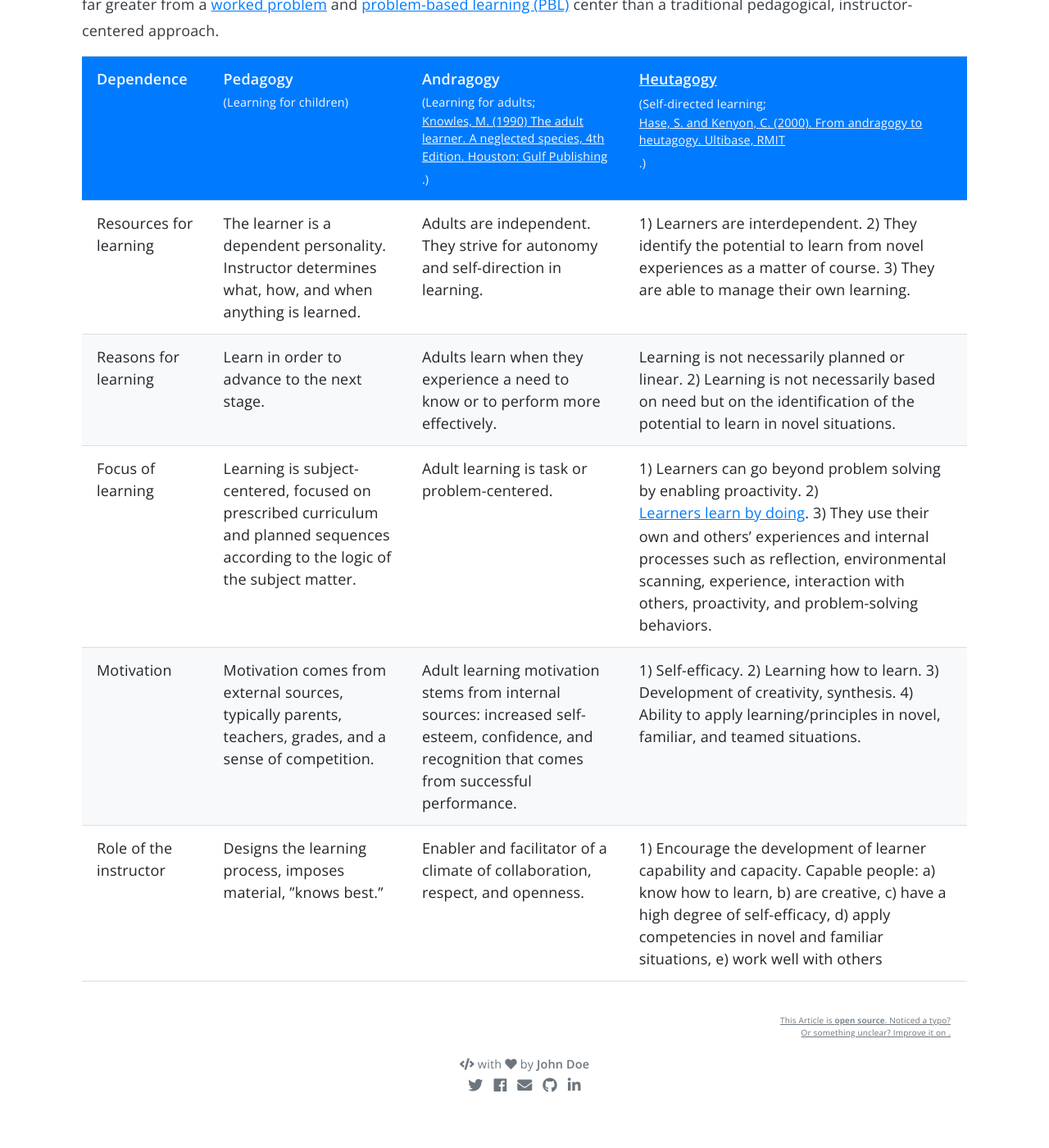
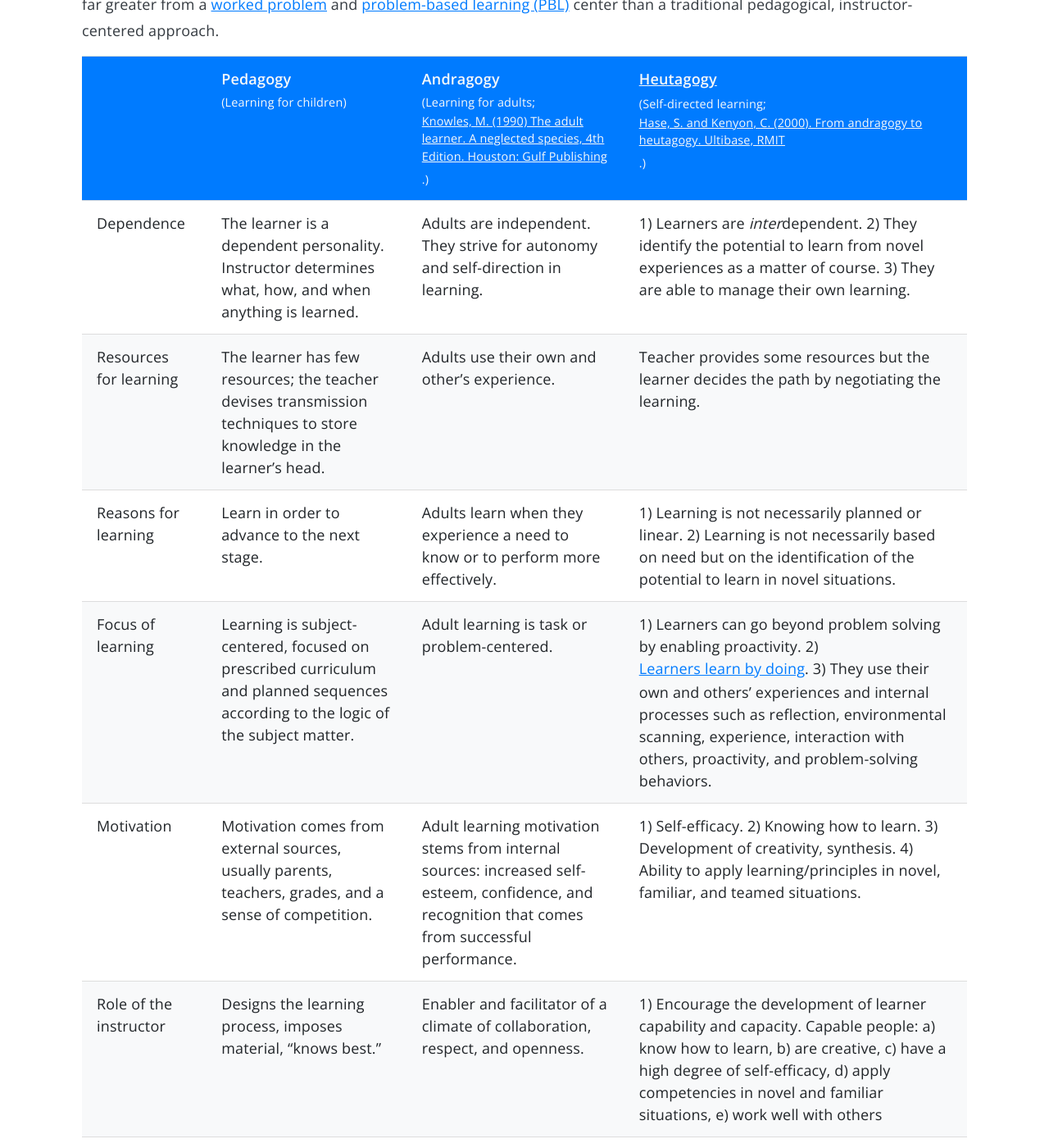
Before and after one commit to intrpr/jekyll-portfol-test, a Jekyll site: the page built from _posts/2019-08-06-learning.md, in a window 1280 px wide and 1400 px high, scrolled down 1552 px. Shown: the whole window at 82% size. Built offline with Jekyll 4.4.1, drawn with Linux system fonts in a browser that asks for light colours; nearby versions of some CDN libraries; some web fonts are replaced; our own code applies the rules of GitHub Pages for plain Markdown files; comment, search, counter and statistics services are not loaded; before the commit the page ends 2905 px from its top, so only the background shows below that.

Commit message:
Update 2019-08-06-learning.md

```diff
--- a/_posts/2019-08-06-learning.md
+++ b/_posts/2019-08-06-learning.md
@@ -21,10 +21,11 @@
 ## Moving from directed learning to adult to self-directed learning
 Based on the [diagram “The Difference Between Pedagogy, Andragogy, And Heutagogy” by Terry Heick,](http://www.teachthought.com/pedagogy/a-primer-in-heutagogy-and-self-directed-learning) this working document aims to provide us with a framework for learning in interpreting classes. Sign language interpreting skills education benefits far greater from a [worked problem](https://en.m.wikipedia.org/wiki/Worked-example_effect) and [problem-based learning (PBL)](https://en.m.wikipedia.org/wiki/Problem-based_learning) center than a traditional pedagogical, instructor-centered approach.
 
-| Dependence | Pedagogy<br><small>(Learning for children)</small> | Andragogy<br><small>(Learning for adults; <a href="http://academic.regis.edu/ed205/knowles.pdf">Knowles, M. (1990) The adult learner. A neglected species, 4th Edition. Houston: Gulf Publishing</a>.)</small> | [Heutagogy](https://heutagogycop.wordpress.com)<br><small>(Self-directed learning; <a href="http://pandora.nla.gov.au/nph-wb/20010220130000/http://ultibase.rmit.edu.au/Articles/dec00/hase2.htm">Hase, S. and Kenyon, C. (2000). From andragogy to heutagogy. Ultibase, RMIT</a>.)</small>
+|  | Pedagogy<br><small>(Learning for children)</small> | Andragogy<br><small>(Learning for adults; <a href="http://academic.regis.edu/ed205/knowles.pdf">Knowles, M. (1990) The adult learner. A neglected species, 4th Edition. Houston: Gulf Publishing</a>.)</small> | [Heutagogy](https://heutagogycop.wordpress.com)<br><small>(Self-directed learning; <a href="http://pandora.nla.gov.au/nph-wb/20010220130000/http://ultibase.rmit.edu.au/Articles/dec00/hase2.htm">Hase, S. and Kenyon, C. (2000). From andragogy to heutagogy. Ultibase, RMIT</a>.)</small>
 | --- | --- | --- | --- |
-| Resources for learning | The learner is a dependent personality. Instructor determines what, how, and when anything is learned. | Adults are independent. They strive for autonomy and self-direction in learning. | 1) Learners are interdependent. 2) They identify the potential to learn from novel experiences as a matter of course. 3) They are able to manage their own learning. |
-| Reasons for learning | Learn in order to advance to the next stage. | Adults learn when they experience a need to know or to perform more effectively. | Learning is not necessarily planned or linear. 2) Learning is not necessarily based on need but on the identification of the potential to learn in novel situations. |
+| Dependence | The learner is a dependent personality. Instructor determines what, how, and when anything is learned. | Adults are independent. They strive for autonomy and self-direction in learning. | 1) Learners are *inter*dependent. 2) They identify the potential to learn from novel experiences as a matter of course. 3) They are able to manage their own learning. |
+| Resources for learning | The learner has few resources; the teacher devises transmission techniques to store knowledge in the learner’s head. | Adults use their own and other’s experience. | Teacher provides some resources but the learner decides the path by negotiating the learning. |
+| Reasons for learning | Learn in order to advance to the next stage. | Adults learn when they experience a need to know or to perform more effectively. | 1) Learning is not necessarily planned or linear. 2) Learning is not necessarily based on need but on the identification of the potential to learn in novel situations. |
 | Focus of learning | Learning is subject-centered, focused on prescribed curriculum and planned sequences according to the logic of the subject matter. | Adult learning is task or problem-centered. | 1) Learners can go beyond problem solving by enabling proactivity. 2) [Learners learn by doing](http://bigthink.com/videos/ray-kurzweil-humans-learn-by-doing). 3) They use their own and others’ experiences and internal processes such as reflection, environmental scanning, experience, interaction with others, proactivity, and problem-solving behaviors. |
-| Motivation | Motivation comes from external sources, typically parents, teachers, grades, and a sense of competition. | Adult learning motivation stems from internal sources: increased self-esteem, confidence, and recognition that comes from successful performance. | 1) Self-efficacy. 2) Learning how to learn. 3) Development of creativity, synthesis. 4) Ability to apply learning/principles in novel, familiar, and teamed situations. |
-| Role of the instructor | Designs the learning process, imposes material, ”knows best.” | Enabler and facilitator of a climate of collaboration, respect, and openness. | 1) Encourage the development of learner capability and capacity. Capable people: a) know how to learn, b) are creative, c) have a high degree of self-efficacy, d) apply competencies in novel and familiar situations, e) work well with others |
+| Motivation | Motivation comes from external sources, usually parents, teachers, grades, and a sense of competition. | Adult learning motivation stems from internal sources: increased self-esteem, confidence, and recognition that comes from successful performance. | 1) Self-efficacy. 2) Knowing how to learn. 3) Development of creativity, synthesis. 4) Ability to apply learning/principles in novel, familiar, and teamed situations. |
+| Role of the instructor | Designs the learning process, imposes material, “knows best.” | Enabler and facilitator of a climate of collaboration, respect, and openness. | 1) Encourage the development of learner capability and capacity. Capable people: a) know how to learn, b) are creative, c) have a high degree of self-efficacy, d) apply competencies in novel and familiar situations, e) work well with others |
```
